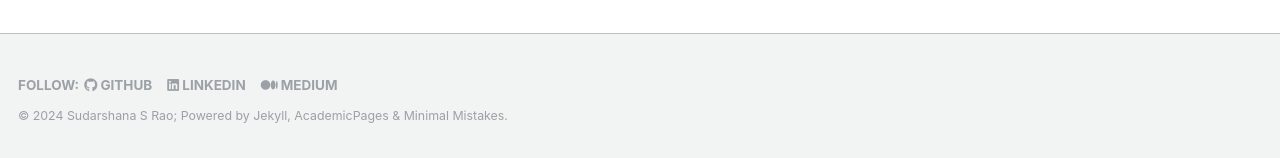
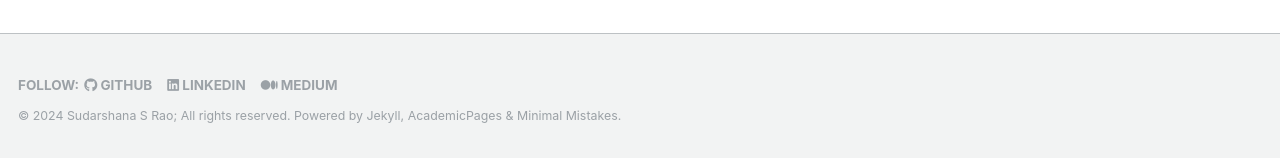
Before and after one commit to SudarshanaSRao/SudarshanaSRao.github.io, a Jekyll site: the page built from _pages/about.md, in a window 1280 px wide and 900 px high, scrolled down 1413 px. Shown: the part 739-897 px from the top of the window. Built offline with Jekyll 4.4.1, drawn with Linux system fonts in a browser that asks for light colours; comment, search, counter and statistics services are not loaded.

Commit message:
Update footer.html

```diff
--- a/_includes/footer.html
+++ b/_includes/footer.html
@@ -22,4 +22,4 @@
 </div>
 {% endif %}
 
-<div class="page__footer-copyright">&copy; {{ site.time | date: '%Y' }} <a href="http://sudarshanasrao.github.io/">{{ site.name | default: site.title }}</a>; {{ site.data.ui-text[site.locale].powered_by | default: "Powered by" }} <a href="http://jekyllrb.com" rel="nofollow" target="_blank">Jekyll</a>, <a href="https://github.com/academicpages/academicpages.github.io" target="_blank">AcademicPages</a> &amp; <a href="https://mademistakes.com/work/minimal-mistakes-jekyll-theme/" rel="nofollow" target="_blank">Minimal Mistakes</a>.</div>
+<div class="page__footer-copyright">&copy; {{ site.time | date: '%Y' }} <a href="http://sudarshanasrao.github.io/">{{ site.name | default: site.title }}</a>; All rights reserved. {{ site.data.ui-text[site.locale].powered_by | default: "Powered by" }} <a href="http://jekyllrb.com" rel="nofollow" target="_blank">Jekyll</a>, <a href="https://github.com/academicpages/academicpages.github.io" target="_blank">AcademicPages</a> &amp; <a href="https://mademistakes.com/work/minimal-mistakes-jekyll-theme/" rel="nofollow" target="_blank">Minimal Mistakes</a>.</div>
```
